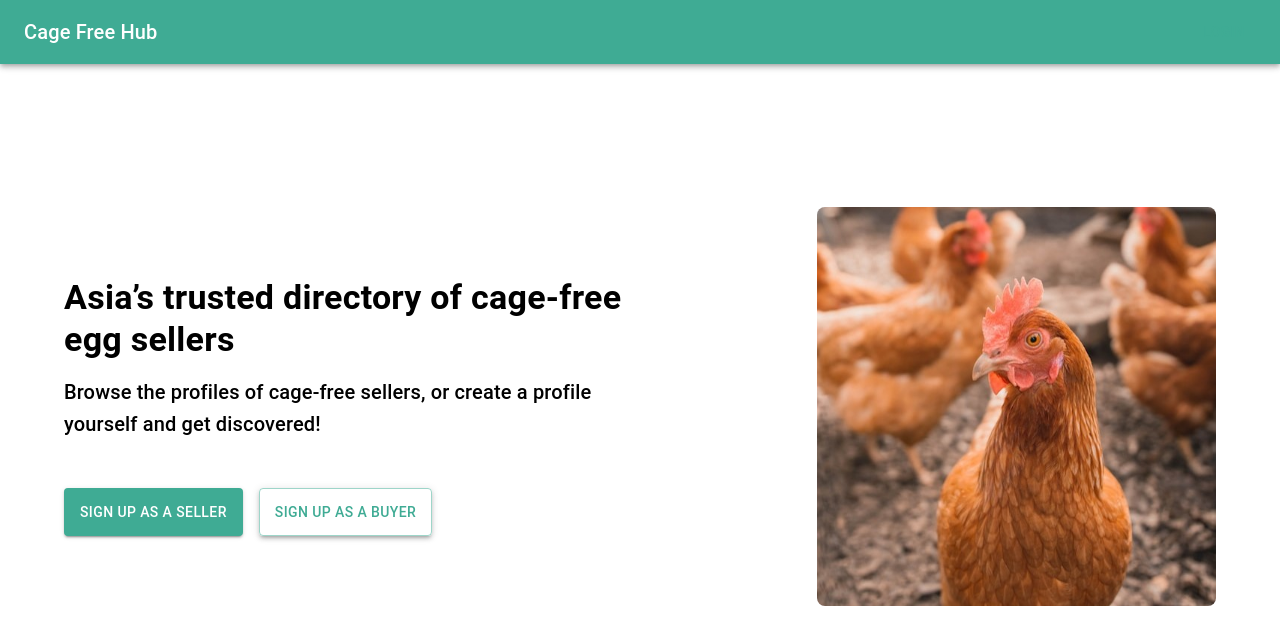
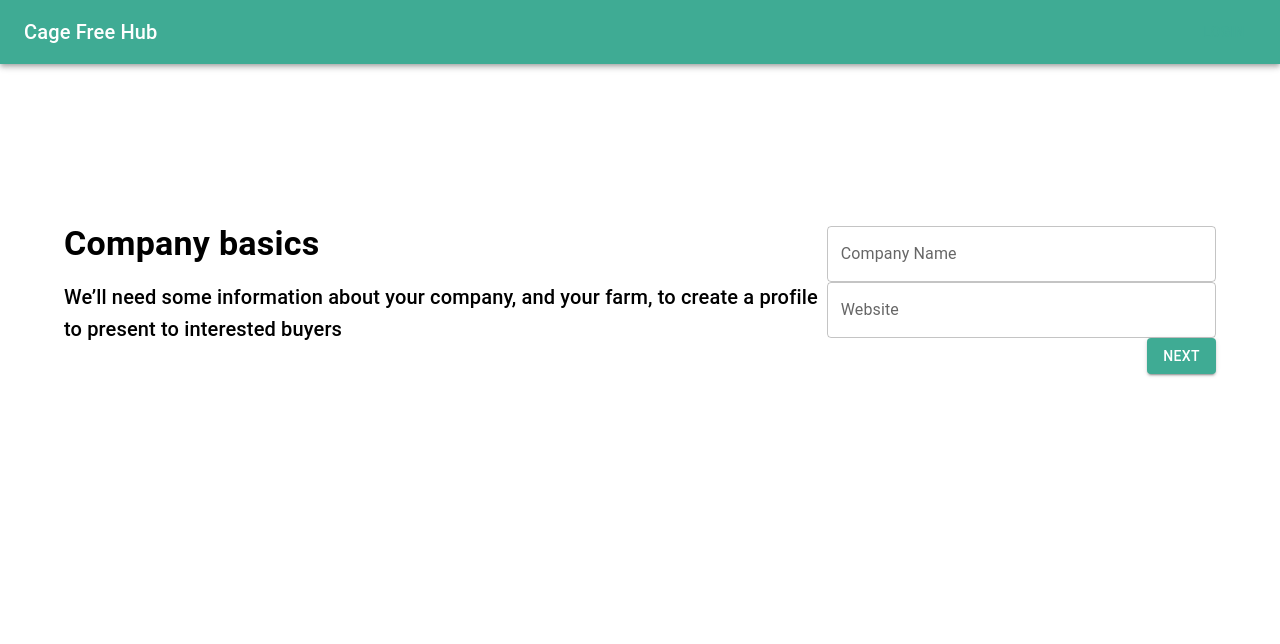
Before and after one commit to Yellow987/CageFreeHub, a React (Create React App) app in the folder chicken_app/: page / in a window 1280 px wide. Both pictures are taken after a click on the button "SIGN UP AS A SELLER". Shown: the top 644 px of the page. Built offline with nearby package versions, Linux system fonts and the light colour scheme; no server answers; the database is empty.

Commit message:
Added the Landing Page and the first part of the form.

```diff
--- a/chicken_app/src/App.js
+++ b/chicken_app/src/App.js
@@ -1,4 +1,4 @@
-import * as React from 'react';
+import React, {useState, useEffect} from 'react';
 import { ThemeProvider, createTheme } from '@mui/material/styles';
 import Button from '@mui/material/Button';
 import AppBar from '@mui/material/AppBar';
@@ -6,6 +6,7 @@ import Toolbar from '@mui/material/Toolbar';
 import Typography from '@mui/material/Typography';
 import  {getFarms} from './firestore';
 import { Landingpage } from './Landingpage';
+import { FormPart1 } from './FormPart1';
 const theme = createTheme({
   palette: {
     primary: {
@@ -20,6 +21,10 @@ const theme = createTheme({
 
 function App() {
   let farms = getFarms();
+  const [page, setPage] = useState('landingpage');
+  const sendDataToPage = (newPage)=>{
+    setPage(newPage);
+  }
   return (
     <ThemeProvider theme={theme}>
       <AppBar position="static">
@@ -30,7 +35,11 @@ function App() {
           <Button>Login</Button>
         </Toolbar>
       </AppBar>
-      <Landingpage />
+      {
+        page==='landingpage' && <Landingpage sendDataToPage={sendDataToPage} />
+      }
+      { page==='formpart1' && <FormPart1 sendDataToPage={sendDataToPage} />}
+
     </ThemeProvider>
   );
 }
--- /dev/null
+++ b/chicken_app/src/FormPart1.js
@@ -0,0 +1,48 @@
+import Container from '@mui/material/Container';
+import Typography from '@mui/material/Typography';
+import Grid from '@mui/material/Grid';
+import TextField from '@mui/material/TextField';
+import Button from '@mui/material/Button';
+export const FormPart1 = ({sendDataToPage})=>{
+    const styles = {
+        twoButtons: {
+            display: 'flex',
+            height: '48px'
+        },
+        marginButton : {
+            marginRight: '16px'
+        },
+        height : {
+            height : '48px'
+        },
+        imageDimensions : {
+            height: '399px',
+            width: '399px',
+            borderRadius : '8px'
+        },
+        toNavMenuMargin : {
+            marginTop:'143px'
+        }
+
+    };
+    return(
+        <Container>
+             <Grid container spacing={2} alignItems='center' style={styles.toNavMenuMargin}>
+                <Grid item xs={12} sm={8}>
+                    <Typography variant="h4" component="h1" sx={{ flexGrow: 1 }} fontWeight='bold' style={{marginBottom:'16px'}}>
+                    Company basics
+                    </Typography>
+                    <Typography variant="h6" component='p' style={{marginBottom:'48px'}} >We’ll need some information about your company, and your farm, to create a profile to present to interested buyers</Typography>
+
+                </Grid>
+                <Grid container xs={12} sm={4}  justifyContent="flex-start" direction='column' >
+                <TextField id="outlined-basic" label="Company Name" variant="outlined" />
+                <TextField id="outlined-basic" label="Website" variant="outlined" />
+                <Button variant="contained" style={{alignSelf:'flex-end'}} onClick={() => {
+                            sendDataToPage('formpart2');
+                            }}>Next</Button>
+                </Grid>
+            </Grid>
+        </Container>
+    )
+}
--- a/chicken_app/src/Landingpage.js
+++ b/chicken_app/src/Landingpage.js
@@ -4,7 +4,7 @@ import Grid from '@mui/material/Grid';
 import Paper from '@mui/material/Paper';
 import chickenImage from './Images/chickenImage.jpg';
 import Container from '@mui/material/Container';
-export function Landingpage(){
+export const Landingpage = ({sendDataToPage})=> {
     const styles = {
         twoButtons: {
             display: 'flex',
@@ -35,7 +35,9 @@ export function Landingpage(){
                     </Typography>
                     <Typography variant="h6" component='p' style={{marginBottom:'48px'}} >Browse the profiles of cage-free sellers, or create a profile yourself and get discovered!</Typography>
                     <div style={styles.twoButtons}>
-                        <Button variant="contained" style={styles.marginButton}>Sign up as a seller</Button>
+                        <Button variant="contained" style={styles.marginButton} onClick={() => {
+                            sendDataToPage('formpart1');
+                            }}>Sign up as a seller</Button>
                         <Paper elevation={3}><Button variant="outlined" style={styles.height}>Sign up as a buyer</Button></Paper>
                     </div>
                 </Grid>
```
